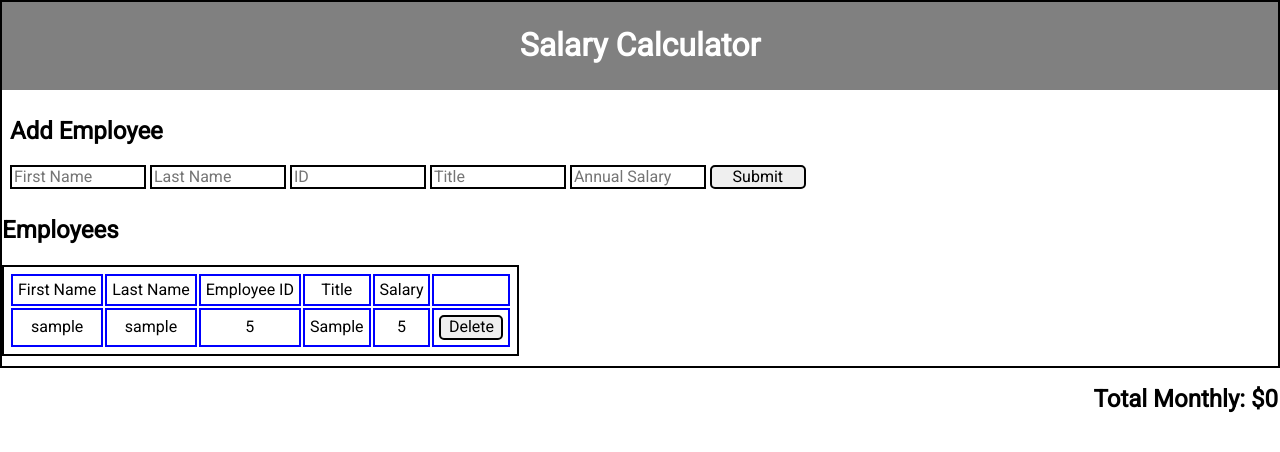
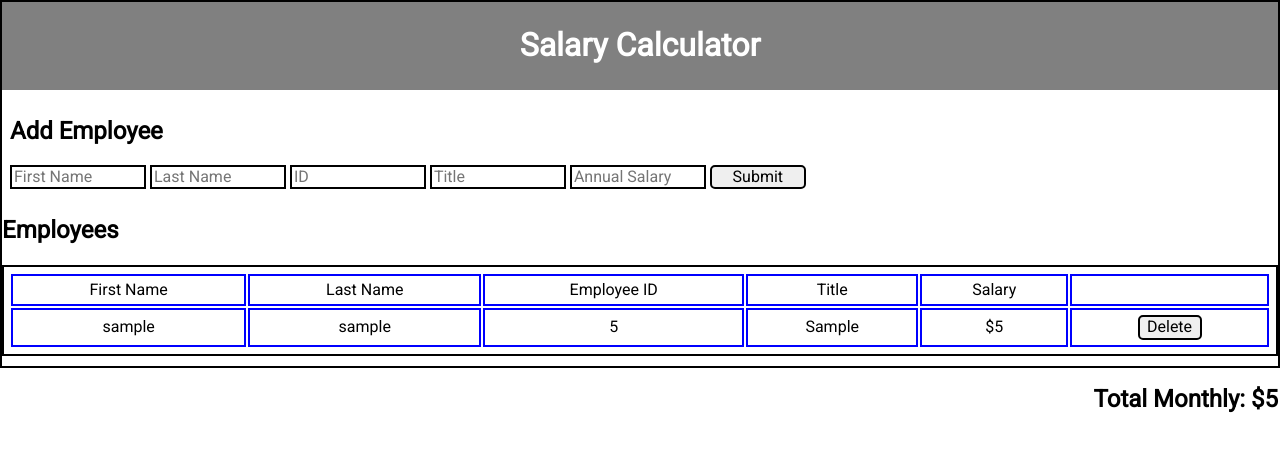
Before and after one commit to DavidVinson/jquery-salary-calculator, a plain HTML site: page index.html in a window 1280 px wide. Both pictures are taken after typing "Sample", "Sample", "5", "Sample", "5" into the empty fields and a click on the button "Submit". Drawn offline with Linux system fonts and the light colour scheme.

Commit message:
Required functionality complete

```diff
--- a/index.html
+++ b/index.html
@@ -17,6 +17,7 @@
         <header>
             <h1>Salary Calculator</h1>
         </header>
+
         <!-- Employee Input Info -->
         <div class="container-form">
             <h2 class="form-header" id="h2-form-headerID">Add Employee</h2>
@@ -54,8 +55,9 @@
             </table>
         </div>
 
+        <!-- Display the total salary -->
         <div class="container-total">
-            <h2 id="total-monthlyID">Total Monthly: $<span class="currency-fixed" id="total">TOTALS</span></h2>
+            <h2 id="total-monthlyID">Total Monthly: $<span class="currency-fixed" id="total"></span></h2>
         </div>
 
     </main>
--- a/scripts/client.js
+++ b/scripts/client.js
@@ -18,14 +18,15 @@ function validateEmployeeInfo(event) {
         clearFields();
     }
 
-    else {
-        employeeID = Number(employeeID);
-        annualSalary = Number(annualSalary);
+    employeeID = Number(employeeID);
+    annualSalary = Number(annualSalary);
 
-        addEmployee(fName, lName, employeeID, title, annualSalary);
-    }
+    //add employees to global employees array
+    addEmployee(fName, lName, employeeID, title, annualSalary);
 
+    //clear fields to ready for next entry
     clearFields();
+
     return;
 
 } // end validateEmployeeInfo
@@ -51,14 +52,21 @@ function addEmployee(fName, lName, employeeID, title, annualSalary) {
         title,
         annualSalary
     }
+
+    //add new employee object to empoloyees array
     employees.push(employee);
-    console.log(employees);
+    // console.log(employees);
+
+    //increment totalSalary by employee['annualSalary']
+    totalSalary += employee.annualSalary;
 
     //clear input fields
     clearFields();
 
-    //display employees in table
+    //display employees in table when added
     displayEmployee();
+
+    salaryHandler();
 
     return;
 
@@ -76,7 +84,7 @@ function displayEmployee() {
         <td>${employees[i].lName}</td>
         <td>${employees[i].employeeID}</td>
         <td>${employees[i].title}</td>
-        <td>${employees[i].annualSalary}</td>
+        <td>$${employees[i].annualSalary}</td>
         <td>
         <button class="btn delete blk-border" id="delete-employee-btnID">Delete</button>
         </td></tr>`);
@@ -85,9 +93,12 @@ function displayEmployee() {
 } // end displayEmployee
 
 
-function calcSalary() {
-    console.log('in calc salary');
-    return;
+function salaryHandler() {
+    // console.log('in calc salary');
+    $('#total').empty();
+    console.log(totalSalary);
+    $('#total').text(`${totalSalary}`);
+
 }
 
 
@@ -100,9 +111,6 @@ function onReady() {
         $(event.target).closest('tr').remove(); //review this concept!!
     });
 
-    $('#total').empty();
-    $('#total').text(totalSalary);
-
 } //end onReady
 
 
--- a/styles/stylesheet.css
+++ b/styles/stylesheet.css
@@ -11,6 +11,7 @@ body {
 
 .container-form {
     padding: .5rem;
+    width: 100%;
 }
 
 .container-employee {
@@ -41,6 +42,7 @@ body {
 table {
     padding: 5px;
     border: 2px solid black;
+    width: 100%;
 }
 
 table td {
```
